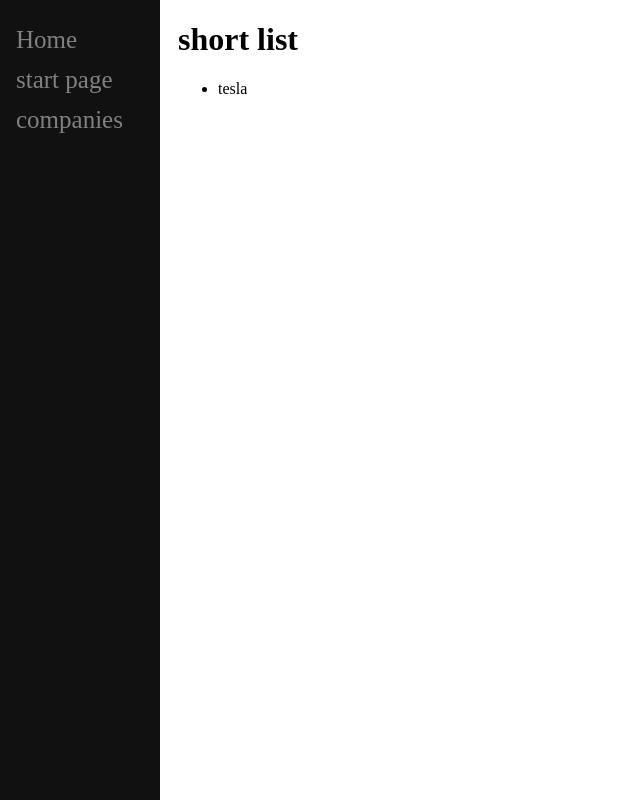
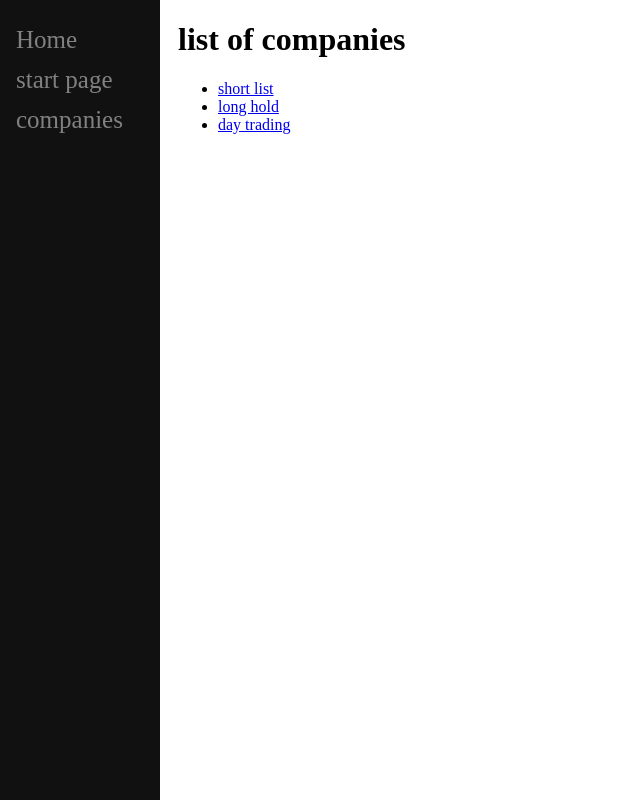
Before and after one commit to caveman0612/Kyles_website, a Django app: page /stocks/companies/ in a window 1280 px wide. Shown: the whole page, without its empty margins (0-640 px from the left). Run offline with Django 3.2, Linux system fonts and the light colour scheme; data comes from the database, SQL or seed files in the repository.

Commit message:
added different lists

```diff
--- a/mysite/stocks/templates/stocks/companies.html
+++ b/mysite/stocks/templates/stocks/companies.html
@@ -3,13 +3,17 @@
 {% block title %} start page {% endblock %}
 
 {% block content %}
-<h1>{{ls.name}}</h1>
+<h1> list of companies </h1>
 <ul>
-    {% for item in ls.company_set.all %}
     <li>
-        {{item.text}}
+        <a href="/stocks/short_list"> short list</a>
     </li>
-    {% endfor %}
+    <li>
+        <a href="/stocks/short_list"> long hold</a>
+    </li>
+    <li>
+        <a href="/stocks/short_list"> day trading</a>
+    </li>
 </ul>
 
 
--- a/mysite/stocks/urls.py
+++ b/mysite/stocks/urls.py
@@ -3,7 +3,8 @@ from . import views
 
 urlpatterns = [
     path('', views.start_page, name='start_page'),
-    # path("<int:id>", views.companies, name="companies"),
+    path("short_list/", views.short_list, name="short list"),
     path('companies/', views.companies, name='companies'),
     path('company_name/', views.company_name, name='company_name')
+    # path('stocks/short_list/', views.short_list, name="short list")
 ]
--- a/mysite/stocks/views.py
+++ b/mysite/stocks/views.py
@@ -4,14 +4,18 @@ from .forms import NameForm
 from.models import ListOfCompanies, Company
 
 def companies (response):
+    # ls = ListOfCompanies.objects.get(id=1)
+    # item = ls.company_set.get(id=1)
+    # return render(response, "stocks/start_page.html", {"ls": ls})
+    return render(response, "stocks/companies.html")
+
+def short_list(response):
     ls = ListOfCompanies.objects.get(id=1)
     item = ls.company_set.get(id=1)
-    # return render(response, "stocks/start_page.html", {"ls": ls})
-    return render(response, "stocks/companies.html", {"ls": ls, "item": item})
+    return render(response, "stocks/short_list.html", {"ls":ls, "item": item})
 
 def start_page(response):
-    # ls = ListOfCompanies.objects.get(id=1)
-    # item = ls.company_set.get(id=1)
+
     return render(response, "stocks/start_page.html")
 
     # return HttpResponse("<h1>%s</h1><br><p>%s</p>" %(ls.name, str(item.text)))
```
Also changed, not shown: mysite/stocks/templates/stocks/short_list.html (added, +22 -0 lines).
